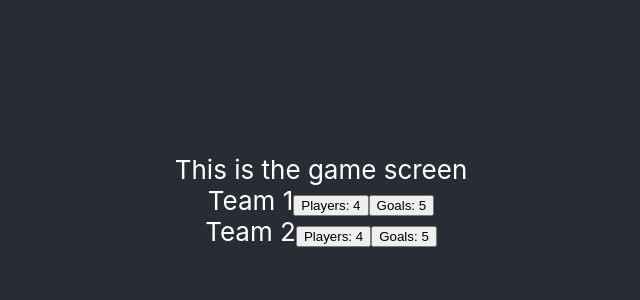
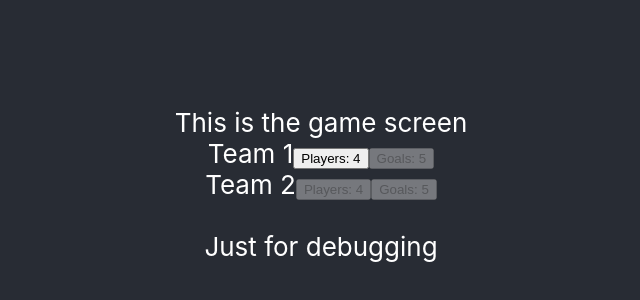
Before and after one commit to Arch-vile/starck, a React (Create React App) app in the folder ui/: page / in a window 1280 px wide. Shown: the part 200-500 px from the top of the page, without its empty margins (319-959 px from the left). Built offline with nearby package versions, Linux system fonts and the light colour scheme.

Commit message:
Disable other buttons

```diff
--- a/ui/src/App.tsx
+++ b/ui/src/App.tsx
@@ -22,6 +22,8 @@ function App() {
           />}
 
            {/*Just for debugging*/}
+           <br/>
+          <span>Just for debugging</span><br/>
           {state.dataStore.gameActions.map(action =>
             <div style={{ fontSize: 'small'}} key={action.timestamp}>{JSON.stringify(action)}</div>
           )}
--- a/ui/src/reducers.ts
+++ b/ui/src/reducers.ts
@@ -17,13 +17,11 @@ export function reducer(state: State, action: Action) {
     })
   }
 
-  console.log(action.constructor);
   if (TogglePlayerTeamAction.is(action)) {
-    console.log('the what now ', JSON.stringify(action))
     return produce(state, (draft: State) => {
       draft.dataStore.gameActions.push(new TogglePlayerTeamGameAction(action.player))
     })
   }
 
-  throw Error("unknown action")
+  throw Error(`unknown action ${JSON.stringify(action)}`)
 }
--- a/ui/src/views/gameScreen/GameScreen.tsx
+++ b/ui/src/views/gameScreen/GameScreen.tsx
@@ -18,12 +18,12 @@ function GameScreen(props: Props) {
             Team 1
             <button onClick={actions.managePlayers}>
               Players: 4</button>
-            <button>Goals: 5</button>
+            <button disabled={true}>Goals: 5</button>
           </div>
           <div>
             Team 2
-            <button>Players: 4</button>
-            <button>Goals: 5</button>
+            <button disabled={true}>Players: 4</button>
+            <button disabled={true}>Goals: 5</button>
           </div>
         </div>
       </div>
```
